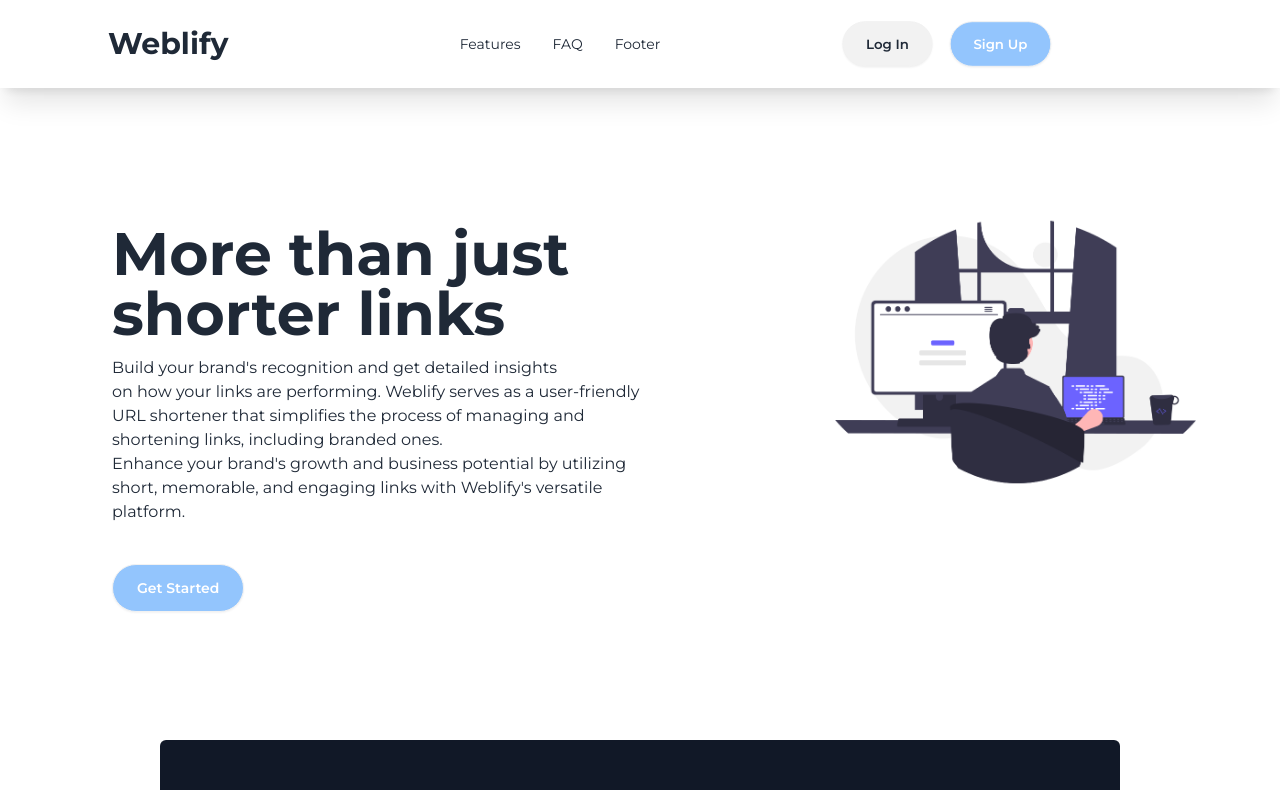
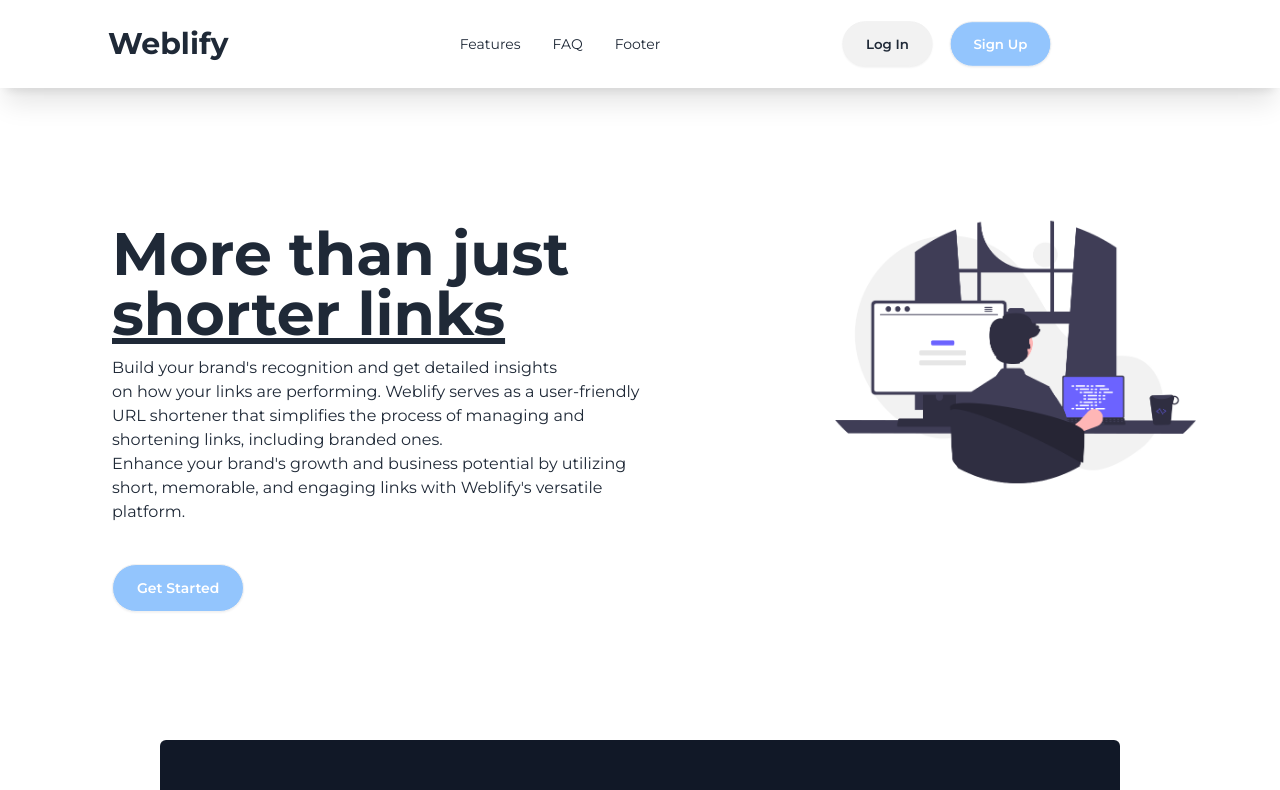
Before and after one commit to patrickiyiakimo/url-shortener-client, a React (Create React App) app: page / in a window 1280 px wide. Shown: the top 790 px of the page. Built offline with nearby package versions, Linux system fonts and the light colour scheme.

Commit message:
added an underline to highlight the importance of the url shortener

```diff
--- a/src/components/Hero.jsx
+++ b/src/components/Hero.jsx
@@ -13,7 +13,7 @@ const Hero = () => {
       <div className="mt-20">
         <h1 className="font-bold text-5xl pb-3 ml-2 md:text-6xl md:ml-28">
           More than just <br />
-          shorter links
+          <span className="underline">shorter links</span>
         </h1>
         <p className="ml-2 md:ml-28">
           Build your brand's recognition and get detailed insights <br />
--- /dev/null
+++ b/src/pages/UserUrls.jsx
@@ -0,0 +1,9 @@
+import React from 'react'
+
+const UserUrls = () => {
+  return (
+    <div>UserUrls</div>
+  )
+}
+
+export default UserUrls
```
